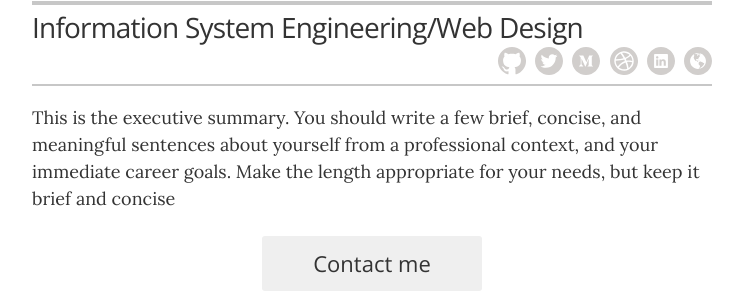
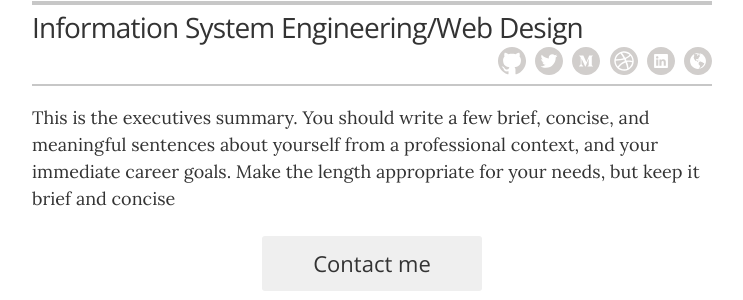
Before and after one commit to razlanhanif/razlanhanif.github.io, a Jekyll site: the page built from index.html, in a window 1280 px wide and 900 px high. Shown: the part 214-514 px from the top of the window, without its empty margins (268-1011 px from the left). Built offline with Jekyll 4.4.1, drawn with Linux system fonts in a browser that asks for light colours.

Commit message:
edit header

```diff
--- a/_config.yml
+++ b/_config.yml
@@ -23,7 +23,7 @@ resume_contact_address:         "No 12, Jalan Ts 4 Taman Templer Saujana, Rawang
 resume_header_contact_info:     "No 12, Jalan Ts 4 Taman Templer Saujana, Rawang 48100, Selangor • 017-3774018 • razlanhanif1@gmail.com"
 display_header_contact_info:    "false"
 
-resume_header_intro: "<p>This is the executive summary. You should write a few brief, concise, and meaningful sentences about yourself from a professional context, and your immediate career goals. Make the length appropriate for your needs, but keep it brief and concise</p>"
+resume_header_intro: "<p>This is the executives summary. You should write a few brief, concise, and meaningful sentences about yourself from a professional context, and your immediate career goals. Make the length appropriate for your needs, but keep it brief and concise</p>"
 
 # use "yes" to display the email contact button,
 # "no" to display an "I'm not looking for work" message,
```
